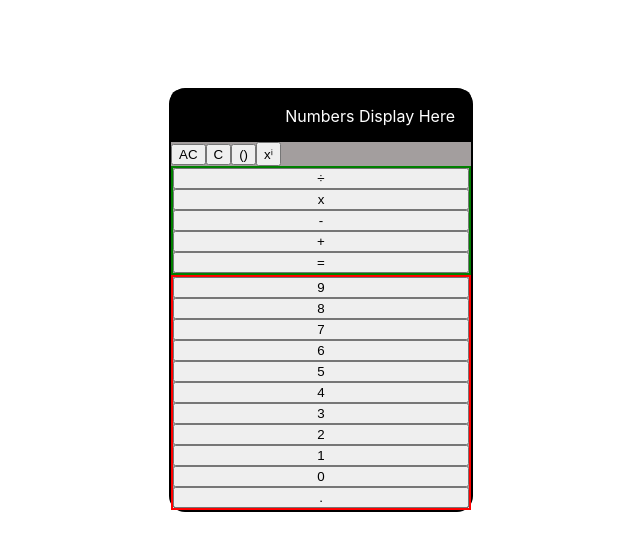
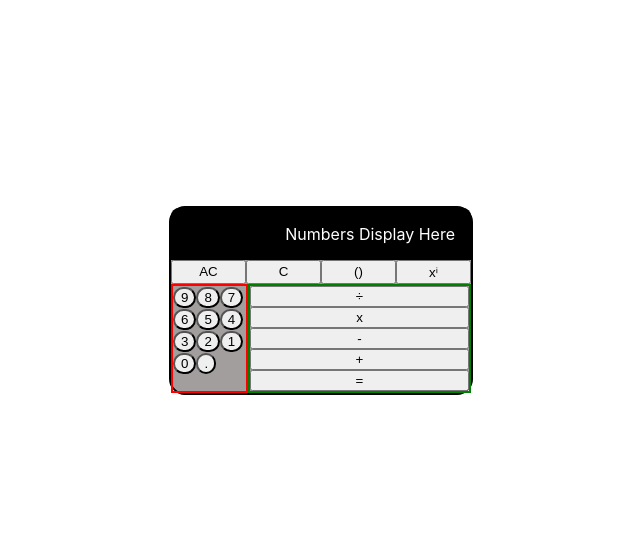
Before and after one commit to hammyhammer/calculator, a React (Create React App) app in the folder client/: page / in a window 1280 px wide. Shown: the top 550 px of the page, without its empty margins (319-959 px from the left). Built offline with nearby package versions, Linux system fonts and the light colour scheme.

Commit message:
operators and numbers arranged. need to adjust size

```diff
--- a/client/src/App.css
+++ b/client/src/App.css
@@ -22,19 +22,33 @@
 }
 
 .functions {
+  display: flex;
+  justify-content: center;
   width: 100%;
-  min-width: 50px;
+}
+
+.functions button {
+  width: 100%;
+}
+
+.bottom {
+  display: flex;
 }
 
 .operators {
   display: flex;
   flex-direction: column;
+  width: 100%;
   border: 2px solid green;
 }
 
 .digits {
-  display: flex;
+  flex: 1 1 33.3%;
   flex-wrap: wrap;
   flex-direction: column;
   border: 2px solid red;
 }
+
+.digits button {
+  border-radius: 16px;
+}
--- a/client/src/App.tsx
+++ b/client/src/App.tsx
@@ -16,13 +16,8 @@ function App() {
           <button>xⁱ</button>
         </div>
 
-        <div className='operators'>
-          <button>÷</button>
-          <button>x</button>
-          <button>-</button>
-          <button>+</button>
-          <button>=</button>
-        </div>
+        <div className='bottom'>
+
 
           <div className='digits'>
             <button>9</button>
@@ -36,9 +31,17 @@ function App() {
             <button>1</button>
             <button>0</button>
             <button>.</button>
+          </div>
 
+          <div className='operators'>
+            <button>÷</button>
+            <button>x</button>
+            <button>-</button>
+            <button>+</button>
+            <button>=</button>
+          </div>
+        </div>
 
-        </div>
 
 
       </div>
```
Lines whose indentation alone changed are shown as unchanged.
